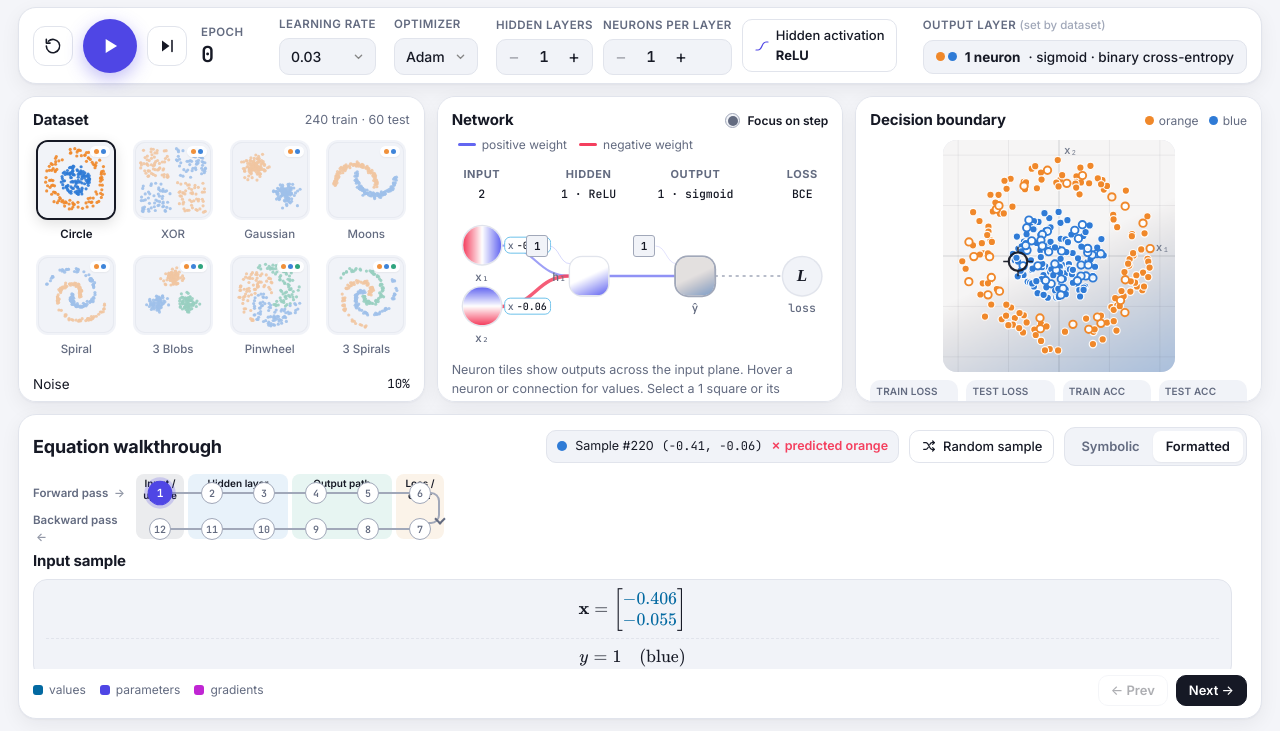
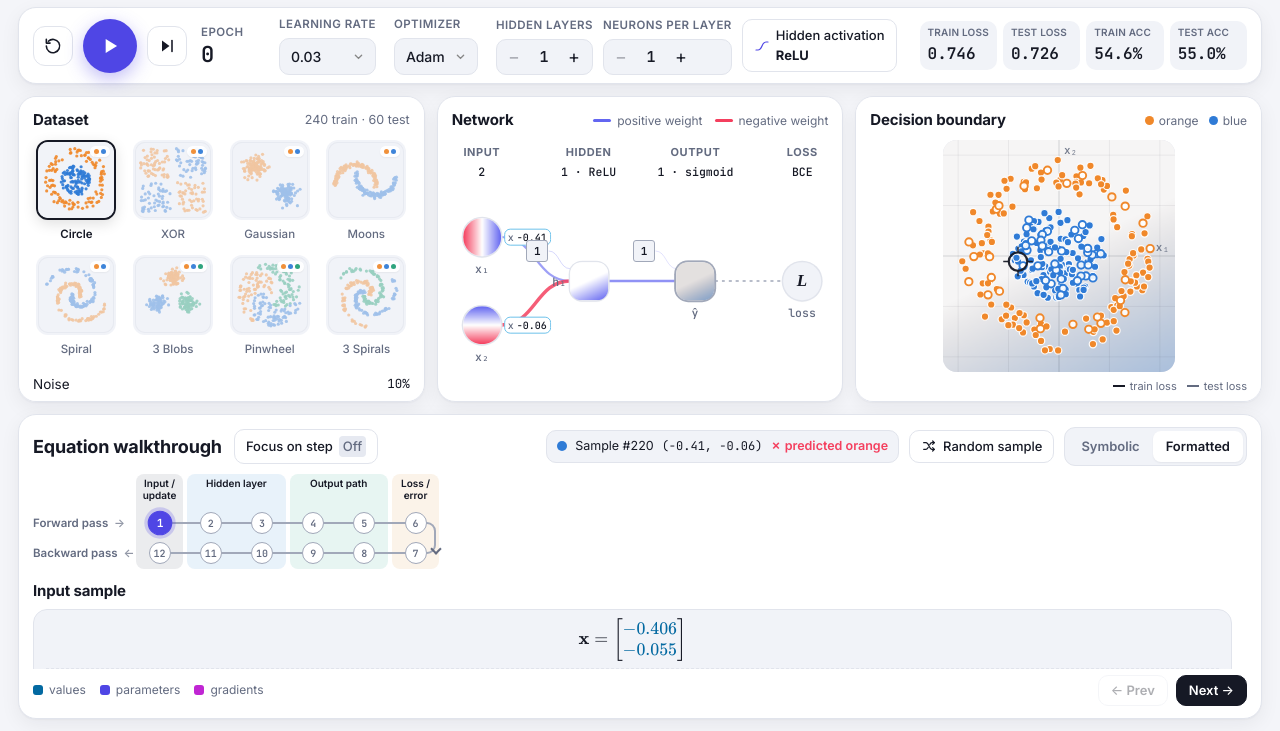
Before and after one commit to snsie/neural-networks, a website built with Vite: page index.html in a window 1280 px wide. Shown: the part 69-800 px from the top of the page. Built offline with nearby package versions, Linux system fonts and the light colour scheme.

Commit message:
Refine walkthrough layout and move training metrics to controls

```diff
--- a/css/styles.css
+++ b/css/styles.css
@@ -138,7 +138,6 @@ kbd {
   display: flex; align-items: center; justify-content: space-between; gap: 12px;
   margin-bottom: 14px; flex-wrap: wrap;
 }
-.hint { color: var(--muted); font-size: 12.5px; margin: 12px 0 0; }
 
 /* ---------- header ---------- */
 .topbar {
@@ -212,7 +211,6 @@ select:focus-visible, button:focus-visible, input:focus-visible {
 .ctrl { display: flex; flex-direction: column; gap: 5px; }
 .hidden-controls { display: flex; align-items: center; gap: 10px; }
 .ctrl-label { font-size: 11.5px; font-weight: 600; letter-spacing: .04em; text-transform: uppercase; color: var(--muted); }
-.ctrl-label .muted { text-transform: none; letter-spacing: 0; font-weight: 500; color: var(--faint); }
 .play-group { flex-direction: row; align-items: center; gap: 10px; }
 .epoch { display: flex; flex-direction: column; margin-left: 4px; min-width: 60px; }
 .epoch-val { font-size: 22px; font-weight: 600; line-height: 1.15; }
@@ -224,15 +222,6 @@ select:focus-visible, button:focus-visible, input:focus-visible {
 .stepper button:hover:not(:disabled) { background: var(--surface-3); }
 .stepper button:disabled { opacity: .35; cursor: default; }
 .stepper span { min-width: 26px; text-align: center; font-weight: 600; }
-.ctrl-out { margin-left: auto; }
-.out-chip {
-  display: inline-flex; align-items: center; gap: 8px; font-size: 13.5px; font-weight: 500;
-  padding: 6px 12px; border-radius: 10px; background: var(--surface-2); border: 1px solid var(--border);
-}
-.out-chip .dots { display: inline-flex; gap: 3px; }
-.out-chip .dots i { width: 9px; height: 9px; border-radius: 50%; display: block; }
-.out-chip b { font-weight: 650; }
-
 /* ---------- workspace grid ---------- */
 .workspace {
   display: grid;
@@ -252,22 +241,7 @@ select:focus-visible, button:focus-visible, input:focus-visible {
 .workspace .card-head { gap: 4px 10px; margin-bottom: 8px; }
 .ds-thumb { max-width: clamp(42px, 10dvh, 86px); }
 .col-out .boundary-wrap { width: min(100%, clamp(128px, 29dvh, 320px)); margin-inline: auto; }
-.col-out .metric { padding: 4px 6px; }
-.col-out .metrics { margin-top: 8px; }
 .col-out .spark-wrap { margin-top: 6px; }
-.step-focus { color: var(--text); font-size: 12px; font-weight: 600; }
-.step-focus input {
-  appearance: none; width: 28px; height: 16px; margin: 0;
-  border: 1px solid var(--faint); border-radius: 999px;
-  background: var(--surface-2); cursor: pointer;
-}
-.step-focus input::before {
-  content: ""; display: block; width: 10px; height: 10px; margin: 2px;
-  border-radius: 50%; background: var(--muted);
-}
-.step-focus input:checked { background: var(--accent); border-color: var(--accent); }
-.step-focus input:checked::before { transform: translateX(12px); background: #fff; }
-.col-net .hint { margin-top: 4px; }
 
 /* ---------- dataset grid ---------- */
 .ds-grid { display: grid; grid-template-columns: repeat(4, minmax(0, 1fr)); gap: 12px 10px; }
@@ -427,8 +401,8 @@ input[type="range"] { width: 100%; accent-color: var(--accent); }
   box-shadow: inset 0 0 0 1px var(--border); background: var(--surface-2);
 }
 #boundary { width: 100%; aspect-ratio: 1 / 1; display: block; }
-.metrics { display: grid; grid-template-columns: repeat(4, minmax(0, 1fr)); gap: 8px; margin-top: 14px; }
-.metric { display: flex; flex-direction: column; gap: 2px; padding: 8px 10px; border-radius: 10px; background: var(--surface-2); }
+.metrics { display: grid; grid-template-columns: repeat(4, minmax(0, 1fr)); gap: 6px; margin-inline-start: auto; }
+.metric { display: flex; flex-direction: column; gap: 2px; padding: 4px 8px; border-radius: 10px; background: var(--surface-2); }
 .metric .ctrl-label { font-size: 10px; letter-spacing: .02em; white-space: nowrap; }
 .metric-val { font-size: 16px; font-weight: 600; }
 .spark-wrap { position: relative; margin-top: 10px; }
@@ -440,6 +414,14 @@ input[type="range"] { width: 100%; accent-color: var(--accent); }
 
 /* ---------- walkthrough ---------- */
 .walk-head { display: flex; justify-content: space-between; gap: 6px 16px; flex-wrap: wrap; align-items: center; }
+.walk-heading { display: flex; align-items: center; gap: 6px 12px; flex-wrap: wrap; }
+.step-focus { white-space: nowrap; }
+.focus-state {
+  min-width: 2em; padding: 1px 4px; border-radius: 4px;
+  background: var(--surface-3); color: var(--muted); text-align: center;
+}
+.step-focus[aria-pressed="true"] { border-color: var(--accent); }
+.step-focus[aria-pressed="true"] .focus-state { background: var(--accent); color: #fff; }
 .walk-head h2 { font-size: 18px; }
 .walk-tools { display: flex; align-items: center; gap: 10px; flex-wrap: wrap; }
 .sample-chip {
@@ -461,22 +443,24 @@ input[type="range"] { width: 100%; accent-color: var(--accent); }
 .walkthrough {
   grid-area: walk;
   display: grid;
-  grid-template-rows: auto auto auto minmax(44px, 1fr) auto;
+  grid-template-rows: auto max-content auto minmax(44px, 1fr) auto;
   min-height: 0;
   gap: 6px;
 }
 .step-list {
   --node-diameter: 22px;
   --row-gap: 8px;
-  --slot-width: 52px;
+  --slot-width: clamp(36px, 4vw, 52px);
+  min-height: max-content;
   overflow-x: auto;
+  overflow-y: hidden;
   padding: 2px 0 3px;
 }
 .timeline-grid {
   display: grid;
   width: max-content;
   grid-template-columns: var(--pass-label-width, 101px) repeat(var(--slots), var(--slot-width));
-  grid-template-rows: auto repeat(2, var(--node-diameter));
+  grid-template-rows: 30px repeat(2, var(--node-diameter));
   row-gap: var(--row-gap);
   padding: 0 8px 7px 0;
   isolation: isolate;
@@ -507,7 +491,7 @@ input[type="range"] { width: 100%; accent-color: var(--accent); }
 }
 .timeline-row.fwd { grid-row: 2; }
 .timeline-row.bwd { grid-row: 3; }
-.timeline-label { grid-column: 1; color: var(--muted); font-size: 11.5px; font-weight: 600; }
+.timeline-label { grid-column: 1; grid-row: 1; white-space: nowrap; color: var(--muted); font-size: 11.5px; font-weight: 600; }
 .timeline-label span { margin-inline-start: 3px; opacity: .7; }
 .timeline-row::before {
   content: ""; grid-column: 2 / -1; grid-row: 1;
@@ -633,7 +617,6 @@ input[type="range"] { width: 100%; accent-color: var(--accent); }
 @media (min-width: 840px) and (max-height: 650px) {
   .brand p { display: none; }
   .controls { column-gap: 10px; }
-  .controls .out-chip { font-size: 12px; gap: 4px; }
 }
 @media (max-width: 839px) {
   .page { padding-inline: 10px; }
@@ -643,14 +626,12 @@ input[type="range"] { width: 100%; accent-color: var(--accent); }
     grid-template-areas: "net" "walk" "data" "out";
   }
   .col-net { height: clamp(232px, 31dvh, 290px); }
-  .walkthrough { grid-template-rows: auto auto auto clamp(56px, 12dvh, 115px) auto; }
+  .walkthrough { grid-template-rows: auto max-content auto clamp(56px, 12dvh, 115px) auto; }
   .controls { gap: 6px 10px; }
   .play-btn { width: 44px; height: 44px; }
   .controls .icon-btn { width: 34px; height: 34px; }
   .ctrl { gap: 3px; }
   .play-group { gap: 7px; }
-  .controls .out-chip { font-size: 12px; gap: 4px; }
-  .ctrl-out { margin-left: 0; }
   .topbar { flex-wrap: nowrap; gap: 6px; }
   .brand { gap: 6px; }
   .brand-mark { width: 28px; height: 28px; }
@@ -661,13 +642,13 @@ input[type="range"] { width: 100%; accent-color: var(--accent); }
   .walk-tools { gap: 5px; }
   .sample-chip { flex-wrap: wrap; }
   .walk-tools .text-btn, .seg button { padding-inline: 8px; }
-  .step-list { --pass-label-width: 88px; --slot-width: 40px; }
+  .step-list { --pass-label-width: 98px; --slot-width: 40px; }
   .timeline-label { font-size: 11px; }
   .eq-legend { gap: 7px; font-size: 11px; }
 }
 @media (max-width: 370px) {
-  .step-list { --pass-label-width: 74px; --node-diameter: 20px; --slot-width: 35px; }
-  .metrics { grid-template-columns: repeat(2, minmax(0, 1fr)); }
+  .step-list { --pass-label-width: 94px; --node-diameter: 20px; --slot-width: 35px; }
+  .metric { padding-inline: 5px; }
   #randSample span { position: absolute; width: 1px; height: 1px; overflow: hidden; clip-path: inset(50%); }
 }
 @media (prefers-reduced-motion: reduce) {
--- a/index.html
+++ b/index.html
@@ -92,9 +92,11 @@
           <span>Hidden activation <strong id="activationName">ReLU</strong></span>
         </button>
       </div>
-      <div class="ctrl ctrl-out">
-        <span class="ctrl-label">Output layer <span class="muted">(set by dataset)</span></span>
-        <span id="outChip" class="out-chip"></span>
+      <div class="metrics">
+        <div class="metric"><span class="ctrl-label">Train loss</span><span id="mTrainLoss" class="mono metric-val">–</span></div>
+        <div class="metric"><span class="ctrl-label">Test loss</span><span id="mTestLoss" class="mono metric-val">–</span></div>
+        <div class="metric"><span class="ctrl-label">Train acc</span><span id="mTrainAcc" class="mono metric-val">–</span></div>
+        <div class="metric"><span class="ctrl-label">Test acc</span><span id="mTestAcc" class="mono metric-val">–</span></div>
       </div>
     </section>
 
@@ -124,14 +126,12 @@
       <section class="card col-net" aria-labelledby="netTitle">
         <div class="card-head">
           <h2 id="netTitle">Network</h2>
-          <label class="check step-focus"><input type="checkbox" role="switch" id="stepFocus" aria-controls="network"> Focus on step</label>
           <div class="legend">
             <span class="lg-line pos"></span>positive weight
             <span class="lg-line neg"></span>negative weight
           </div>
         </div>
         <div id="network"></div>
-        <p class="hint">Neuron tiles show outputs across the input plane. Hover a neuron or connection for values. Select a 1 square or its connection to explore the bias.</p>
       </section>
 
       <section class="card col-out" aria-labelledby="outTitle">
@@ -142,21 +142,19 @@
         <div class="boundary-wrap">
           <canvas id="boundary" aria-label="Decision boundary plot. Click a point to select it."></canvas>
         </div>
-        <div class="metrics">
-          <div class="metric"><span class="ctrl-label">Train loss</span><span id="mTrainLoss" class="mono metric-val">–</span></div>
-          <div class="metric"><span class="ctrl-label">Test loss</span><span id="mTestLoss" class="mono metric-val">–</span></div>
-          <div class="metric"><span class="ctrl-label">Train acc</span><span id="mTrainAcc" class="mono metric-val">–</span></div>
-          <div class="metric"><span class="ctrl-label">Test acc</span><span id="mTestAcc" class="mono metric-val">–</span></div>
-        </div>
         <div class="spark-wrap">
           <canvas id="spark" class="spark"></canvas>
           <div class="spark-legend"><span class="sl sl-train">train loss</span><span class="sl sl-test">test loss</span></div>
         </div>
-        <p class="hint">Click any point to trace it through the equations below. Filled dots are training data and hollow rings are test data.</p>
       </section>
       <section class="card walkthrough" aria-labelledby="walkTitle">
         <div class="walk-head">
-          <h2 id="walkTitle">Equation walkthrough</h2>
+          <div class="walk-heading">
+            <h2 id="walkTitle">Equation walkthrough</h2>
+            <button id="stepFocus" class="text-btn step-focus" type="button" aria-pressed="false" aria-controls="network">
+              Focus on step <span class="focus-state" aria-hidden="true">Off</span>
+            </button>
+          </div>
           <div class="walk-tools">
             <div id="sampleChip" class="sample-chip"></div>
             <button id="randSample" class="text-btn" title="Random sample">
--- a/js/app.js
+++ b/js/app.js
@@ -146,7 +146,6 @@ import { wireCalculusDialog } from './calculus.js';
     state.epoch = 0;
     history = { train: [], test: [] };
     netViz.build({ H: net.H, L: net.L, O: net.O, K: net.K, actName: act.name, outMode: net.outMode });
-    updateOutChip();
     $('#hVal').textContent = state.H;
     $('#hMinus').disabled = state.H <= MIN_HIDDEN;
     $('#hPlus').disabled = state.H >= MAX_HIDDEN;
@@ -156,12 +155,6 @@ import { wireCalculusDialog } from './calculus.js';
     recordMetrics(true);
     refreshVisuals();
     renderWalk(true);
-  }
-
-  function updateOutChip() {
-    const sig = net.outMode === 'sigmoid';
-    const dots = Array.from({ length: net.K }, (_, k) => `<i style="background:var(--c${k})"></i>`).join('');
-    $('#outChip').innerHTML = `<span class="dots">${dots}</span><b>${net.O} neuron${net.O > 1 ? 's' : ''}</b> · ${sig ? 'sigmoid · binary cross-entropy' : 'softmax · cross-entropy'}`;
   }
 
   function randomTrainPoint() {
@@ -358,11 +351,17 @@ import { wireCalculusDialog } from './calculus.js';
       `<span class="${ok ? 'ok' : 'bad'}">${ok ? '✓ correct' : `✗ predicted ${CLASS_NAMES[pred]}`}</span>`;
   }
 
+  function setStepFocus(enabled) {
+    state.stepFocus = enabled;
+    const button = $('#stepFocus');
+    button.setAttribute('aria-pressed', enabled);
+    button.querySelector('.focus-state').textContent = enabled ? 'On' : 'Off';
+  }
+
   function goStep(i) {
     state.step = Math.max(0, Math.min(steps.length - 1, i));
     if (state.stepFocus === null) {
-      state.stepFocus = true;
-      $('#stepFocus').checked = true;
+      setStepFocus(true);
     }
     renderWalk(true);
     const list = $('#stepList');
@@ -508,8 +507,8 @@ import { wireCalculusDialog } from './calculus.js';
         renderWalk(true);
       });
     });
-    $('#stepFocus').addEventListener('change', e => {
-      state.stepFocus = e.target.checked;
+    $('#stepFocus').addEventListener('click', () => {
+      setStepFocus(!state.stepFocus);
       netViz.highlight(state.stepFocus ? steps[state.step]?.hl : null);
     });
     $('#prevStep').addEventListener('click', () => goStep(state.step - 1));
```
